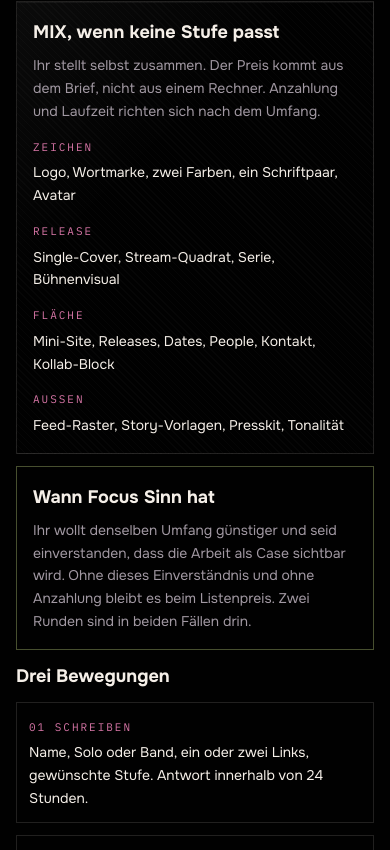
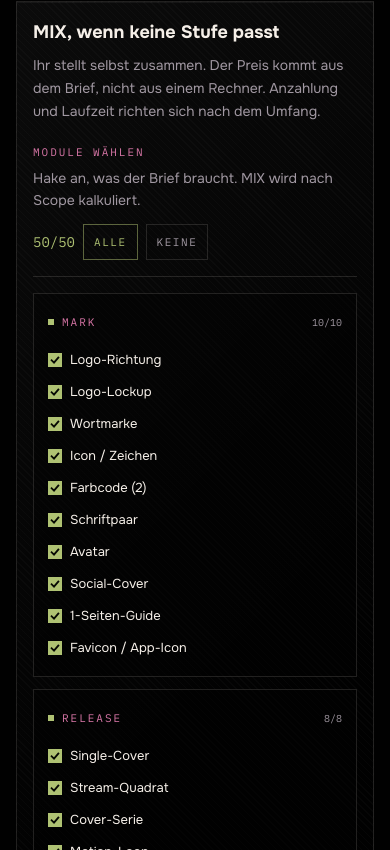
Before and after one commit to imtrtd/bcult, a Next.js app: page /angebot in a window 390 px wide. Shown: the part 2734-3584 px from the top of the page. Built offline with nearby package versions, Linux system fonts and the light colour scheme.

Commit message:
Remove tattoo section and tidy MIX module picker.
Drop Sound ↔ Skin from the homepage, nav and footer. MIX modules sit in their own panel as seven group cards instead of a stacked list inside the price card.

```diff
--- a/app/globals.css
+++ b/app/globals.css
@@ -150,10 +150,11 @@
 
 #signal,
 #projects,
-#sound-skin,
 #analyse,
 #shape,
 #dna,
+#pakete,
+#mix,
 #kontakt,
 #top {
   scroll-margin-top: 5rem;
--- a/app/page.tsx
+++ b/app/page.tsx
@@ -1,7 +1,6 @@
 import { SiteHeader } from '@/components/site-header'
 import { Hero } from '@/components/hero'
 import { ProcessSteps } from '@/components/process-steps'
-import { SoundSkin } from '@/components/sound-skin'
 import { Analyse } from '@/components/analyse'
 import { Packages } from '@/components/packages'
 import { Contact } from '@/components/contact'
@@ -15,7 +14,6 @@ export default function Page() {
       <ProcessSteps />
       <Analyse />
       <Packages />
-      <SoundSkin />
       <Contact />
       <SiteFooter />
     </main>
--- a/components/angebot-view.tsx
+++ b/components/angebot-view.tsx
@@ -1,6 +1,7 @@
 'use client'
 
 import { CONTACT_EMAIL } from '@/lib/site'
+import { MixChecklist } from './mix-checklist'
 import { useLocale, type Locale } from './locale-provider'
 
 type Person = { name: string; line: string; brings: string; leaves: string }
@@ -237,14 +238,17 @@ export function AngebotView() {
           </section>
         ))}
       </div>
-      <div className="mt-3 grid grid-cols-1 gap-3 lg:grid-cols-[1.3fr_0.7fr]">
-        <section className="carbon-panel p-4">
-          <h2 className="text-lg font-bold">{t.mixTitle}</h2>
-          <p className="mt-2 text-sm leading-relaxed text-muted-foreground">{t.mix}</p>
-          <div className="mt-3 grid grid-cols-1 gap-3 sm:grid-cols-2">{t.groups.map(([name, body]) => <p key={name} className="text-sm leading-relaxed"><span className="label-mono text-pink">{name}</span><span className="mt-1 block">{body}</span></p>)}</div>
-        </section>
-        <section className="border border-lime/40 p-4"><h2 className="text-lg font-bold">{t.focusTitle}</h2><p className="mt-2 text-sm leading-relaxed text-muted-foreground">{t.focusBody}</p></section>
-      </div>
+      <section className="mt-3 carbon-panel p-4 sm:p-5">
+        <h2 className="text-lg font-bold">{t.mixTitle}</h2>
+        <p className="mt-2 text-sm leading-relaxed text-muted-foreground">{t.mix}</p>
+        <div className="mt-4">
+          <MixChecklist />
+        </div>
+      </section>
+      <section className="mt-3 border border-lime/40 p-4">
+        <h2 className="text-lg font-bold">{t.focusTitle}</h2>
+        <p className="mt-2 text-sm leading-relaxed text-muted-foreground">{t.focusBody}</p>
+      </section>
       <div className="mt-3 grid grid-cols-1 gap-3 lg:grid-cols-[1.15fr_0.85fr]">
         <section>
           <h2 className="text-lg font-bold">{t.startTitle}</h2>
--- a/components/mix-checklist.tsx
+++ b/components/mix-checklist.tsx
@@ -3,8 +3,8 @@
 import { useEffect, useState } from 'react'
 import { useLocale } from './locale-provider'
 import {
-  MIX_COLS,
   MIX_COPY,
+  MIX_GROUPS,
   MIX_MODULES,
   MIX_STORAGE_KEY,
   countMix,
@@ -40,6 +40,11 @@ export function MixChecklist() {
     }
   }, [])
 
+  function apply(next: Record<string, boolean>) {
+    persist(next)
+    setMixOn(next)
+  }
+
   function toggle(id: string) {
     setMixOn((prev) => {
       const next = { ...prev, [id]: !prev[id] }
@@ -48,10 +53,19 @@ export function MixChecklist() {
     })
   }
 
+  function toggleGroup(group: MixGroup) {
+    const items = MIX_MODULES.filter((m) => m.group === group)
+    setMixOn((prev) => {
+      const allOn = items.every((m) => prev[m.id])
+      const next = { ...prev }
+      for (const m of items) next[m.id] = !allOn
+      persist(next)
+      return next
+    })
+  }
+
   function setAll(on: boolean) {
-    const next = defaultMixOn(on)
-    persist(next)
-    setMixOn(next)
+    apply(defaultMixOn(on))
   }
 
   const n = countMix(mixOn)
@@ -59,14 +73,14 @@ export function MixChecklist() {
 
   return (
     <div>
-      <div className="flex flex-wrap items-end justify-between gap-3">
-        <div>
-          <span className="label-mono text-muted-foreground">{t.heading}</span>
-          <p className="mt-1 text-sm text-muted-foreground">{t.hint}</p>
+      <div className="flex flex-col gap-3 border-b border-border pb-4 sm:flex-row sm:items-end sm:justify-between">
+        <div className="min-w-0">
+          <span className="label-mono text-pink">{t.heading}</span>
+          <p className="mt-1 max-w-xl text-sm leading-relaxed text-muted-foreground">{t.hint}</p>
         </div>
         <div className="flex items-center gap-2">
-          <span className="font-display text-xl font-bold text-lime">
-            {n} / {total}
+          <span className="font-mono text-sm tabular-nums text-lime">
+            {n}/{total}
           </span>
           <button
             type="button"
@@ -85,19 +99,16 @@ export function MixChecklist() {
         </div>
       </div>
 
-      <div className="mt-5 grid grid-cols-1 gap-6 sm:grid-cols-2 lg:grid-cols-3">
-        {MIX_COLS.map((groups) => (
-          <div key={groups.join('-')} className="flex flex-col gap-5">
-            {groups.map((group) => (
+      <div className="mt-4 grid grid-cols-1 gap-3 sm:grid-cols-2 lg:grid-cols-3 xl:grid-cols-4">
+        {MIX_GROUPS.map((group) => (
           <MixGroupBlock
             key={group}
             group={group}
             mixOn={mixOn}
             onToggle={toggle}
+            onToggleGroup={toggleGroup}
             locale={locale}
           />
-            ))}
-          </div>
         ))}
       </div>
     </div>
@@ -108,21 +119,35 @@ function MixGroupBlock({
   group,
   mixOn,
   onToggle,
+  onToggleGroup,
   locale,
 }: {
   group: MixGroup
   mixOn: Record<string, boolean>
   onToggle: (id: string) => void
+  onToggleGroup: (group: MixGroup) => void
   locale: 'de' | 'en' | 'ru'
 }) {
   const items = MIX_MODULES.filter((m) => m.group === group)
+  const onCount = items.reduce((n, m) => n + (mixOn[m.id] ? 1 : 0), 0)
+
   return (
-    <div>
-      <div className="mb-2 flex items-center gap-2">
-        <span className="inline-block size-1.5 bg-lime" />
+    <div className="flex flex-col border border-border bg-background/40 p-3">
+      <button
+        type="button"
+        onClick={() => onToggleGroup(group)}
+        className="mb-1.5 flex min-h-8 items-center justify-between gap-2 px-0.5 text-left"
+        aria-pressed={onCount === items.length}
+      >
+        <span className="flex items-center gap-2">
+          <span className="inline-block size-1.5 bg-lime" aria-hidden />
           <span className="label-mono text-pink">{group}</span>
-      </div>
-      <ul className="flex flex-col gap-1">
+        </span>
+        <span className="font-mono text-[10px] tabular-nums text-muted-foreground">
+          {onCount}/{items.length}
+        </span>
+      </button>
+      <ul className="flex flex-col">
         {items.map((m) => {
           const on = !!mixOn[m.id]
           return (
@@ -130,29 +155,26 @@ function MixGroupBlock({
               <button
                 type="button"
                 onClick={() => onToggle(m.id)}
-                className="flex w-full min-h-9 items-center gap-2.5 px-1 py-1 text-left"
+                className="flex w-full min-h-8 items-center gap-2 px-0.5 text-left"
                 aria-pressed={on}
               >
                 <span
-                  className="flex size-4 shrink-0 items-center justify-center border"
-                  style={{
-                    borderColor: on ? '#c6ef00' : '#ff2b8a',
-                    background: on ? '#c6ef00' : 'transparent',
-                  }}
+                  className={`flex size-3.5 shrink-0 items-center justify-center border ${on ? 'border-lime bg-lime' : 'border-pink/60 bg-transparent'}`}
                 >
                   {on ? (
-                    <svg viewBox="0 0 12 12" className="size-3" aria-hidden>
+                    <svg viewBox="0 0 12 12" className="size-2.5" aria-hidden>
                       <path
                         d="M2 6.4 4.8 9.2 10 3"
                         fill="none"
-                        stroke="#0d0b0e"
+                        stroke="currentColor"
+                        className="text-lime-foreground"
                         strokeWidth="2.2"
                         strokeLinecap="square"
                       />
                     </svg>
                   ) : null}
                 </span>
-                <span className={`text-sm leading-snug ${on ? 'text-foreground' : 'text-muted-foreground'}`}>
+                <span className={`text-[13px] leading-snug ${on ? 'text-foreground' : 'text-muted-foreground'}`}>
                   {mixLabel(m, locale)}
                 </span>
               </button>
--- a/components/site-footer.tsx
+++ b/components/site-footer.tsx
@@ -21,6 +21,7 @@ export function SiteFooter() {
           <nav className="flex flex-wrap gap-x-6 gap-y-2" aria-label={t.aria}>
             <a href="/angebot" className="label-mono text-muted-foreground transition-colors hover:text-foreground">{offer}</a>
             <a href="/#pakete" className="label-mono text-muted-foreground transition-colors hover:text-foreground">{t.packages}</a>
+            <a href="/#mix" className="label-mono text-muted-foreground transition-colors hover:text-foreground">MIX</a>
             <a href="/#kontakt" className="label-mono text-muted-foreground transition-colors hover:text-foreground">{t.contact}</a>
             <a href="/impressum" className="label-mono text-muted-foreground transition-colors hover:text-foreground">{t.impressum}</a>
             <a href="/datenschutz" className="label-mono text-muted-foreground transition-colors hover:text-foreground">{t.privacy}</a>
@@ -28,10 +29,6 @@ export function SiteFooter() {
         </div>
         <p className="max-w-xl text-sm leading-relaxed text-muted-foreground">
           <a href="https://imtryingtodesign.com" className="text-foreground underline decoration-pink underline-offset-4">{t.credit}</a>
-          {' · '}
-          <a href="/#sound-skin" className="text-foreground underline decoration-pink underline-offset-4">{t.namenlos}</a>
-          {' — '}
-          {t.namenlosLine}
         </p>
       </div>
     </footer>
--- a/components/site-header.tsx
+++ b/components/site-header.tsx
@@ -8,7 +8,7 @@ const LINKS = [
   { href: '/#arbeit', key: 'method' },
   { href: '/#pakete', key: 'packages' },
   { href: '/angebot', key: 'offer' },
-  { href: '/#sound-skin', key: 'sound' },
+  { href: '/#mix', key: 'mix' },
   { href: '/#kontakt', key: 'contact' },
 ] as const
 
@@ -20,7 +20,7 @@ export function SiteHeader() {
     method: copy.nav.method,
     packages: copy.nav.packages,
     offer,
-    sound: copy.nav.sound,
+    mix: 'MIX',
     contact: copy.nav.contact,
   }
 
--- a/components/sound-skin.tsx
+++ /dev/null
@@ -1,143 +0,0 @@
-'use client'
-
-import Image from 'next/image'
-import { useRef, type KeyboardEvent } from 'react'
-import { useLocale } from './locale-provider'
-import { Reveal } from './reveal'
-
-const BAR_COUNT = 28
-
-export function SoundSkin() {
-  const { copy } = useLocale()
-  const t = copy.sound
-  const audioContextRef = useRef<AudioContext | null>(null)
-
-  function playSignal() {
-    const AudioContextClass = window.AudioContext || window.webkitAudioContext
-    const context = audioContextRef.current ?? new AudioContextClass()
-    audioContextRef.current = context
-    const oscillator = context.createOscillator()
-    const gain = context.createGain()
-    oscillator.type = 'sine'
-    oscillator.frequency.setValueAtTime(110, context.currentTime)
-    oscillator.frequency.exponentialRampToValueAtTime(82, context.currentTime + 0.28)
-    gain.gain.setValueAtTime(0.0001, context.currentTime)
-    gain.gain.exponentialRampToValueAtTime(0.018, context.currentTime + 0.03)
-    gain.gain.exponentialRampToValueAtTime(0.0001, context.currentTime + 0.34)
-    oscillator.connect(gain).connect(context.destination)
-    oscillator.start()
-    oscillator.stop(context.currentTime + 0.36)
-  }
-
-  function handleVisualKeyDown(event: KeyboardEvent<HTMLDivElement>) {
-    if (event.key === 'Enter' || event.key === ' ') {
-      event.preventDefault()
-      playSignal()
-    }
-  }
-
-  return (
-    <section id="sound-skin" aria-labelledby="sound-skin-heading" className="carbon-surface border-y border-border">
-      <div className="mx-auto max-w-6xl px-4 py-14 sm:px-5 sm:py-16 md:px-8 md:py-24">
-        <Reveal>
-          <div className="flex flex-wrap items-end justify-between gap-4">
-            <div>
-              <span className="label-mono text-pink">{t.label}</span>
-              <h2
-                id="sound-skin-heading"
-                className="display mt-4 max-w-3xl text-pretty text-4xl font-bold text-foreground sm:text-5xl md:text-6xl"
-              >
-                {t.title}
-              </h2>
-            </div>
-            <span className="label-mono hidden text-muted-foreground sm:block">↔ 02</span>
-          </div>
-        </Reveal>
-
-        <div className="mt-9 grid grid-cols-1 gap-8 sm:mt-12 sm:gap-10 lg:grid-cols-[1.1fr_1fr] lg:gap-12">
-          <Reveal>
-            <div
-              role="button"
-              tabIndex={0}
-              aria-label={`${t.alt}. Click to hear a subtle signal.`}
-              onClick={playSignal}
-              onKeyDown={handleVisualKeyDown}
-              className="image-stage signal-scan group relative aspect-[4/3] cursor-pointer overflow-hidden border border-pink/20 outline-none focus-visible:ring-2 focus-visible:ring-pink focus-visible:ring-offset-2 focus-visible:ring-offset-background lg:aspect-auto lg:h-full lg:min-h-[26rem]"
-            >
-              <Image
-                src="/images/sound-skin-waveform.png"
-                alt={t.alt}
-                fill
-                sizes="(max-width: 1023px) 100vw, 55vw"
-                className="object-cover opacity-95 contrast-110 saturate-75 transition-transform duration-1000 ease-out group-hover:scale-[1.035] motion-safe:animate-[sound-drift_16s_ease-in-out_infinite]"
-              />
-              <div className="image-luxe-overlay absolute inset-0" aria-hidden />
-
-              {/* live equalizer overlay */}
-              <div
-                className="absolute inset-x-0 bottom-0 flex h-24 items-end gap-[3px] px-4 pb-4 sm:h-28 sm:gap-1 sm:px-6"
-                aria-hidden
-              >
-                {Array.from({ length: BAR_COUNT }).map((_, i) => {
-                  const base = 22 + Math.abs(Math.sin(i * 1.35)) * 70
-                  return (
-                    <span
-                      key={i}
-                      className={`eq-bar block flex-1 rounded-sm ${i % 7 === 0 ? 'bg-purple/90' : i % 3 === 0 ? 'bg-pink/80' : 'bg-lime/75'}`}
-                      style={{
-                        height: `${base}%`,
-                        animationDelay: `${(i % 9) * 90}ms`,
-                        animationDuration: `${900 + (i % 5) * 180}ms`,
-                      }}
-                    />
-                  )
-                })}
-              </div>
-
-              <span className="label-mono absolute right-4 top-4 z-10 border border-pink/40 bg-background/75 px-3 py-2 text-pink backdrop-blur-md">
-                {t.cue}
-              </span>
-            </div>
-          </Reveal>
-
-          <Reveal delay={120} className="flex flex-col justify-center">
-            <h3 className="text-2xl font-semibold leading-tight text-foreground">{t.subtitle}</h3>
-            <p className="mt-4 text-pretty leading-relaxed text-muted-foreground">
-              {t.body} <span className="text-pink">{t.emphasis}</span>
-            </p>
-
-            {/* metrics strip */}
-            <dl className="mt-7 grid grid-cols-3 gap-px overflow-hidden border border-border bg-border sm:mt-8">
-              {t.metrics.map(([value, caption]) => (
-                <div key={caption} className="carbon-panel flex flex-col gap-1 p-3 sm:p-4">
-                  <dt className="display text-lg font-bold text-pink sm:text-2xl">{value}</dt>
-                  <dd className="label-mono text-[0.6rem] leading-tight text-muted-foreground sm:text-[0.6875rem]">
-                    {caption}
-                  </dd>
-                </div>
-              ))}
-            </dl>
-
-            {/* mapping table */}
-            <ul className="mt-3 flex flex-col gap-px overflow-hidden border border-border bg-border">
-              {t.mapping.map(([from, to], index) => (
-                <li
-                  key={from}
-                  className="carbon-panel group grid grid-cols-[1fr_auto_1fr] items-center gap-3 px-4 py-3 transition-colors hover:bg-card"
-                >
-                  <span className="font-mono text-xs text-foreground sm:text-sm">{from}</span>
-                  <span
-                    className="node-pulse h-1.5 w-1.5 rounded-full bg-purple"
-                    style={{ animationDelay: `${index * 260}ms` }}
-                    aria-hidden
-                  />
-                  <span className="text-right font-mono text-xs text-pink sm:text-sm">{to}</span>
-                </li>
-              ))}
-            </ul>
-          </Reveal>
-        </div>
-      </div>
-    </section>
-  )
-}
--- a/lib/mix-modules.ts
+++ b/lib/mix-modules.ts
@@ -63,32 +63,26 @@ export const MIX_MODULES: MixMod[] = [
   { id: 'pay-plan', group: 'SPECIAL', de: 'Zahlungsplan', en: 'Payment plan', ru: 'План оплаты' },
 ]
 
-export const MIX_COLS: MixGroup[][] = [
-  ['MARK', 'RELEASE'],
-  ['SITE', 'INST'],
-  ['STRATEGY', 'MERCH', 'SPECIAL'],
-]
-
 export const MIX_COPY: Record<
   MixLocale,
   { heading: string; ticked: string; all: string; none: string; hint: string }
 > = {
   de: {
-    heading: '50 Module · abhaken',
+    heading: 'Module wählen',
     ticked: 'Module',
     all: 'Alle',
     none: 'Keine',
     hint: 'Hake an, was der Brief braucht. MIX wird nach Scope kalkuliert.',
   },
   en: {
-    heading: '50 modules · tick',
+    heading: 'Pick modules',
     ticked: 'Modules',
     all: 'All',
     none: 'None',
     hint: 'Tick what the brief needs. MIX is quoted by scope.',
   },
   ru: {
-    heading: '50 модулей · галочки',
+    heading: 'Выбор модулей',
     ticked: 'Модули',
     all: 'Все',
     none: 'Сброс',
```
Also changed, not shown: components/locale-provider.tsx (+3 -3 lines), components/packages.tsx (+6 -6 lines). Lines whose indentation alone changed are shown as unchanged.
